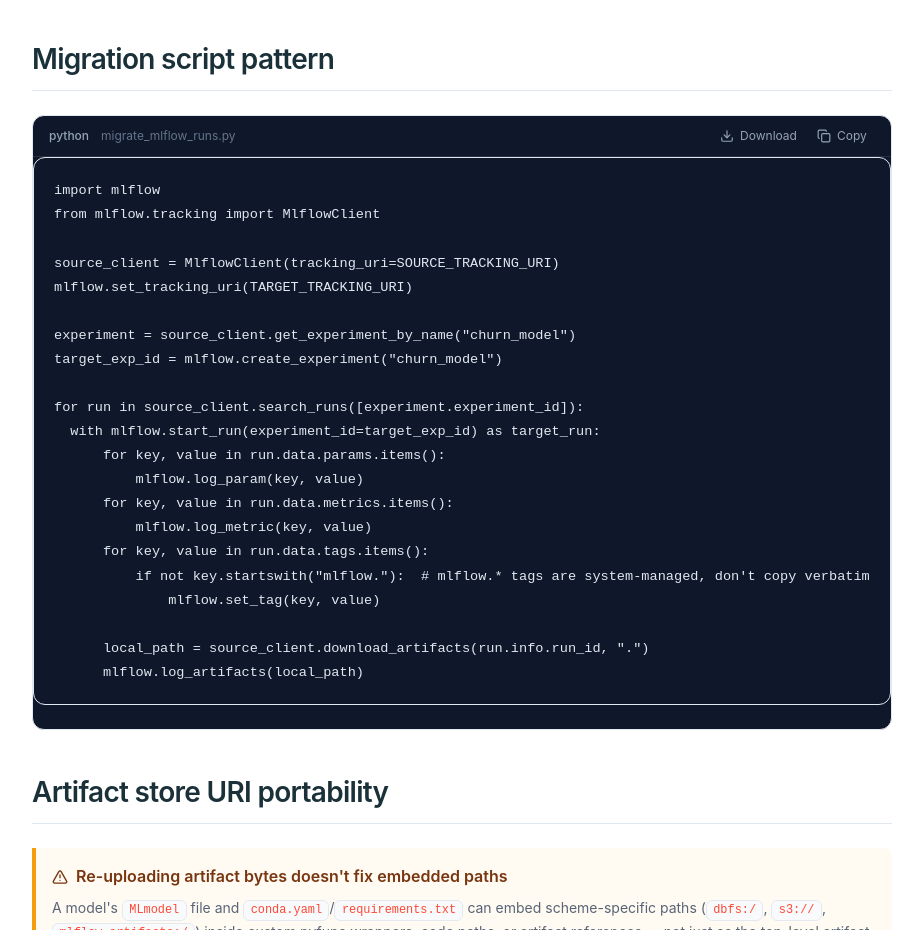
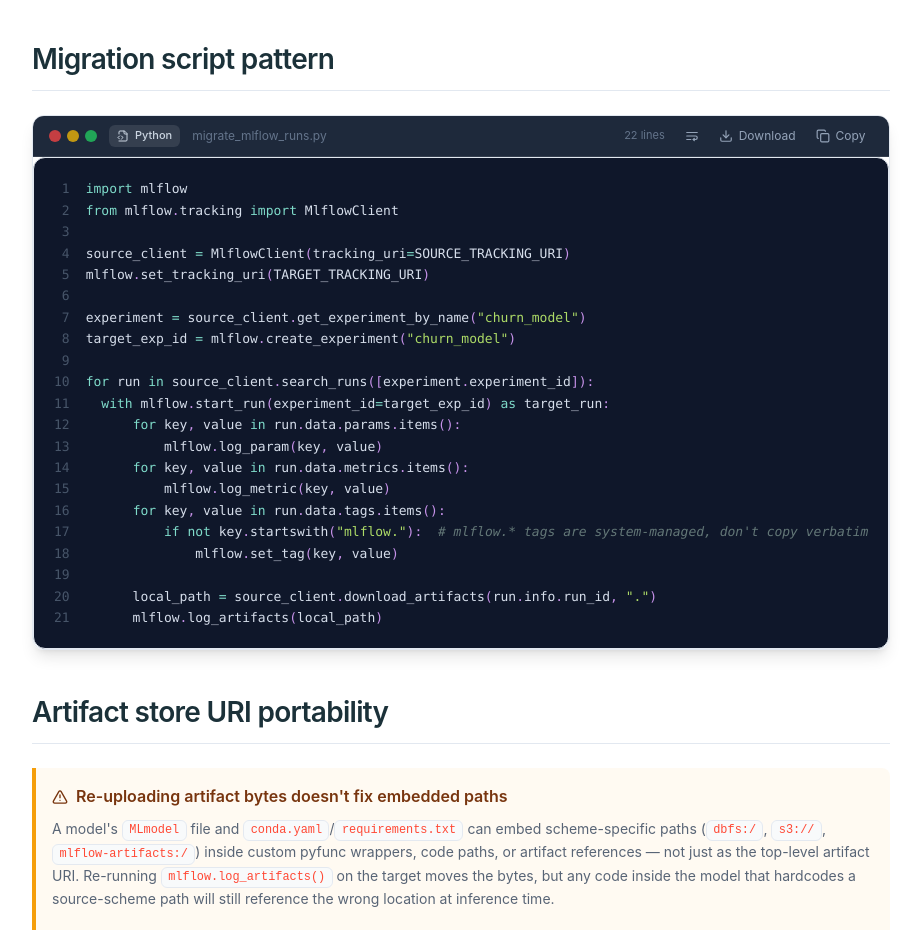
Before and after one commit to jthiruveedula/databricks-cross-cloud-migration, an Astro site: page /databricks-cross-cloud-migration/ml/mlflow in a window 1280 px wide. Shown: the part 896-1826 px from the top of the page, without its empty margins (72-995 px from the left). Built offline with nearby package versions, Linux system fonts and the light colour scheme; Astro itself is replaced by a stand-in of ours.

Commit message:
feat: advanced code snippets with syntax highlighting
- Syntax highlighting via prism-react-renderer (Night Owl theme)
- VS Code-style title bar with traffic light dots, language badge, filename
- Line numbers with click-to-copy per line
- Line highlighting support (highlight prop: number[])
- Word wrap toggle
- Line count display
- Copy all / download with animated feedback
- Hover effects on lines and controls

```diff
--- a/package.json
+++ b/package.json
@@ -17,6 +17,7 @@
     "astro": "^4.11.0",
     "framer-motion": "^12.42.2",
     "lucide-react": "^0.400.0",
+    "prism-react-renderer": "^2.4.1",
     "react": "^18.3.1",
     "react-dom": "^18.3.1",
     "rehype-mermaid": "^2.1.0",
--- a/src/components/CodeBlock.tsx
+++ b/src/components/CodeBlock.tsx
@@ -1,12 +1,16 @@
-import React, { useState } from 'react';
+import React, { useCallback, useState } from 'react';
+import { Highlight, themes } from 'prism-react-renderer';
 import { motion, AnimatePresence } from 'framer-motion';
-import { Check, Copy, Download } from 'lucide-react';
+import { Check, Copy, Download, WrapText, FileCode2 } from 'lucide-react';
 import RevealOnView from './motion/RevealOnView';
 
 interface Props {
   code: string;
   language?: string;
   filename?: string;
+  highlight?: number[];
+  showLineNumbers?: boolean;
+  wrap?: boolean;
 }
 
 const EXTENSIONS: Record<string, string> = {
@@ -24,20 +28,53 @@ const EXTENSIONS: Record<string, string> = {
   typescript: 'ts',
 };
 
+const LANG_LABELS: Record<string, string> = {
+  bash: 'Bash',
+  sh: 'Bash',
+  shell: 'Bash',
+  python: 'Python',
+  sql: 'SQL',
+  hcl: 'Terraform',
+  terraform: 'Terraform',
+  yaml: 'YAML',
+  yml: 'YAML',
+  json: 'JSON',
+  javascript: 'JavaScript',
+  typescript: 'TypeScript',
+  js: 'JavaScript',
+  ts: 'TypeScript',
+  py: 'Python',
+};
+
 function downloadFilename(language: string, filename?: string): string {
   if (filename) return filename;
   const ext = EXTENSIONS[language] ?? 'txt';
   return `snippet.${ext}`;
 }
 
-export default function CodeBlock({ code, language = 'bash', filename }: Props) {
+export default function CodeBlock({
+  code,
+  language = 'bash',
+  filename,
+  highlight = [],
+  showLineNumbers = true,
+  wrap = false,
+}: Props) {
   const [copied, setCopied] = useState(false);
+  const [wrapEnabled, setWrapEnabled] = useState(wrap);
+  const [copiedLine, setCopiedLine] = useState<number | null>(null);
 
   const copy = async () => {
     await navigator.clipboard.writeText(code);
     setCopied(true);
     setTimeout(() => setCopied(false), 2000);
   };
+
+  const copyLine = useCallback(async (lineText: string, lineNum: number) => {
+    await navigator.clipboard.writeText(lineText);
+    setCopiedLine(lineNum);
+    setTimeout(() => setCopiedLine(null), 1500);
+  }, []);
 
   const download = () => {
     const blob = new Blob([code], { type: 'text/plain' });
@@ -49,14 +86,47 @@ export default function CodeBlock({ code, language = 'bash', filename }: Props)
     URL.revokeObjectURL(url);
   };
 
+  const lineCount = code.split('\n').length;
+  const label = LANG_LABELS[language] || language.toUpperCase();
+
   return (
-    <RevealOnView className="my-6 overflow-hidden rounded-xl border border-[var(--border)] bg-[#0f172a]">
-      <div className="flex items-center justify-between border-b border-white/10 px-4 py-2">
+    <RevealOnView className="my-6 overflow-hidden rounded-xl border border-[var(--border)] shadow-lg">
+      {/* Title bar — VS Code style */}
+      <div className="flex items-center justify-between border-b border-white/10 bg-[#1e293b] px-4 py-2">
         <div className="flex items-center gap-3">
-          <span className="text-xs font-medium text-slate-400">{language}</span>
-          {filename && <span className="text-xs text-slate-500">{filename}</span>}
+          {/* Traffic light dots */}
+          <div className="flex items-center gap-1.5">
+            <span className="h-3 w-3 rounded-full bg-red-500/80 transition-transform hover:scale-125" />
+            <span className="h-3 w-3 rounded-full bg-yellow-500/80 transition-transform hover:scale-125" />
+            <span className="h-3 w-3 rounded-full bg-green-500/80 transition-transform hover:scale-125" />
+          </div>
+          {/* Language badge */}
+          <span className="flex items-center gap-1.5 rounded-md bg-white/10 px-2 py-0.5 text-[11px] font-medium text-slate-300">
+            <FileCode2 className="h-3 w-3" />
+            {label}
+          </span>
+          {/* Filename */}
+          {filename && (
+            <span className="text-xs text-slate-500">{filename}</span>
+          )}
         </div>
         <div className="flex items-center gap-1">
+          {/* Line count */}
+          <span className="mr-2 text-[11px] text-slate-500">{lineCount} lines</span>
+          {/* Wrap toggle */}
+          <button
+            onClick={() => setWrapEnabled(!wrapEnabled)}
+            className={`rounded-md px-2 py-1 text-xs transition-colors ${
+              wrapEnabled
+                ? 'bg-white/10 text-white'
+                : 'text-slate-400 hover:bg-white/10 hover:text-white'
+            }`}
+            aria-label="Toggle word wrap"
+            title="Word wrap"
+          >
+            <WrapText className="h-3.5 w-3.5" />
+          </button>
+          {/* Download */}
           <button
             onClick={download}
             className="flex items-center gap-1.5 rounded-md px-2 py-1 text-xs text-slate-400 transition-colors hover:bg-white/10 hover:text-white"
@@ -64,8 +134,9 @@ export default function CodeBlock({ code, language = 'bash', filename }: Props)
             title={`Download ${downloadFilename(language, filename)}`}
           >
             <Download className="h-3.5 w-3.5" />
-            Download
+            <span className="hidden sm:inline">Download</span>
           </button>
+          {/* Copy */}
           <button
             onClick={copy}
             className="flex items-center gap-1.5 rounded-md px-2 py-1 text-xs text-slate-400 transition-colors hover:bg-white/10 hover:text-white"
@@ -94,16 +165,61 @@ export default function CodeBlock({ code, language = 'bash', filename }: Props)
                   className="flex items-center gap-1.5"
                 >
                   <Copy className="h-3.5 w-3.5" />
-                  Copy
+                  <span className="hidden sm:inline">Copy</span>
                 </motion.span>
               )}
             </AnimatePresence>
           </button>
         </div>
       </div>
-      <pre className="m-0 overflow-x-auto p-4 text-sm leading-relaxed">
-        <code className={`language-${language}`}>{code}</code>
-      </pre>
+
+      {/* Code area with syntax highlighting */}
+      <Highlight theme={themes.nightOwl} code={code.trimEnd()} language={language}>
+        {({ tokens, getLineProps, getTokenProps }) => (
+          <pre
+            className={`m-0 overflow-x-auto bg-[#0f172a] p-4 text-[13px] leading-[1.65] ${
+              wrapEnabled ? 'whitespace-pre-wrap break-words' : ''
+            }`}
+            style={{ margin: 0 }}
+          >
+            {tokens.map((line, i) => {
+              const lineNum = i + 1;
+              const isHighlighted = highlight.includes(lineNum);
+              const lineProps = getLineProps({ line, key: i });
+              return (
+                <div
+                  key={i}
+                  {...lineProps}
+                  onClick={() => copyLine(line.map((t) => t.content).join(''), lineNum)}
+                  className={`${
+                    lineProps.className || ''
+                  } table-row cursor-pointer transition-colors hover:bg-white/5 ${
+                    isHighlighted ? 'bg-amber-500/10 border-l-2 border-l-amber-400 -ml-0.5 pl-[calc(1rem-2px)]' : ''
+                  }`}
+                  title="Click to copy line"
+                >
+                  {showLineNumbers && (
+                    <span className="table-cell select-none pr-4 text-right text-slate-600 [user-select:none]">
+                      {lineNum}
+                    </span>
+                  )}
+                  <span className="table-cell">
+                    {line.map((token, key) => (
+                      <span key={key} {...getTokenProps({ token })} />
+                    ))}
+                  </span>
+                  {/* Line copy feedback */}
+                  {copiedLine === lineNum && (
+                    <span className="table-cell pl-3 text-[11px] text-emerald-400 opacity-70">
+                      copied
+                    </span>
+                  )}
+                </div>
+              );
+            })}
+          </pre>
+        )}
+      </Highlight>
     </RevealOnView>
   );
 }
```
Also changed, not shown: 1 other file.
